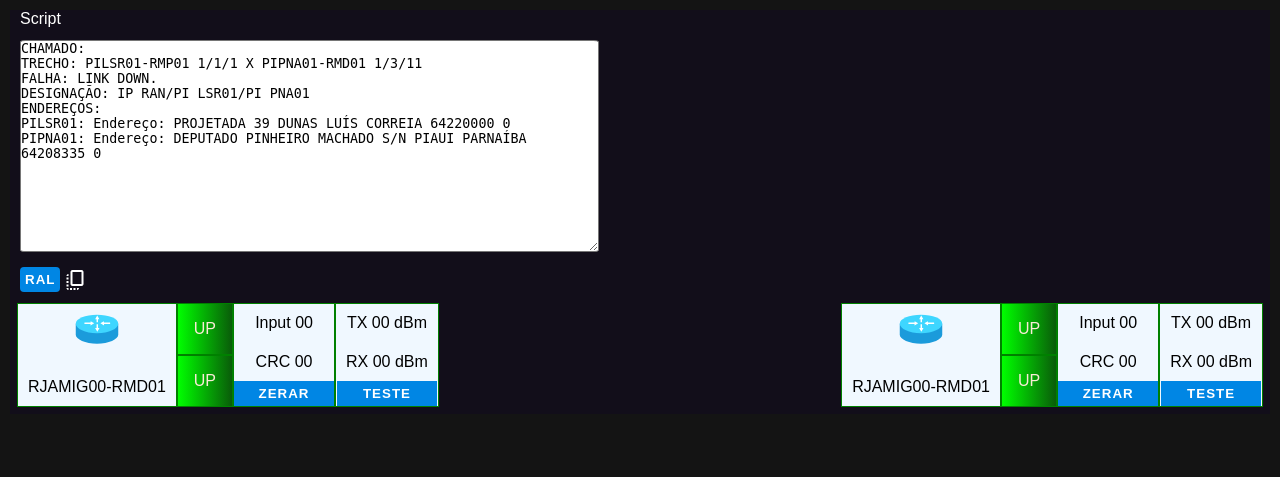
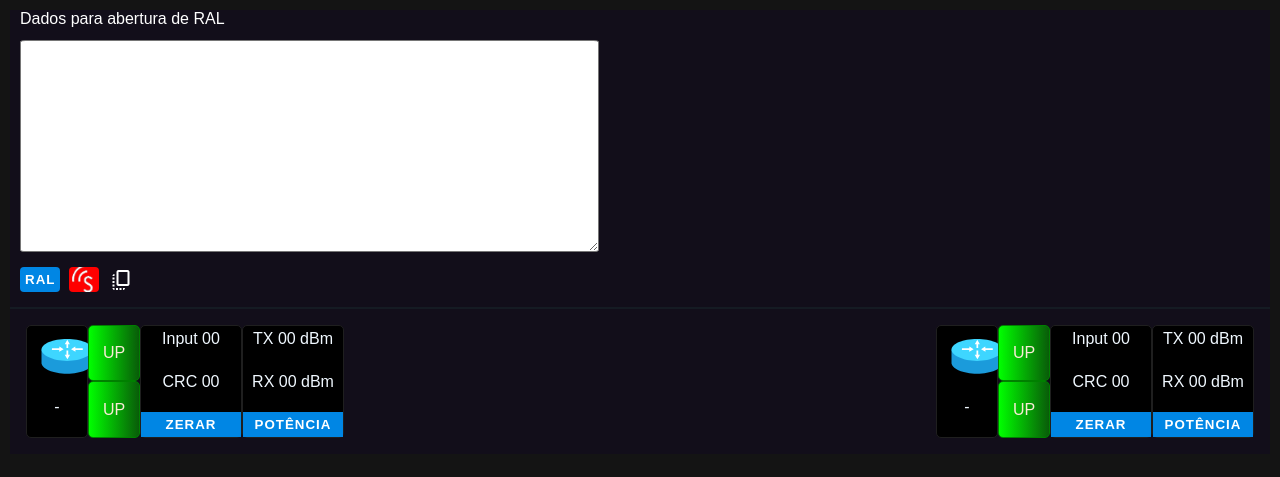
Before and after one commit to lcrochaDEV/template_fastapi, a FastAPI app: page /home/1 in a window 1280 px wide. Shown: the top 477 px of the page. Run offline with FastAPI, Linux system fonts and the light colour scheme; some web fonts are replaced.

Commit message:
criando o method post, com Jinja2

```diff
--- a/app.py
+++ b/app.py
@@ -1,4 +1,4 @@
-from fastapi import FastAPI, Request
+from fastapi import FastAPI, Form, Request
 from fastapi.middleware.cors import CORSMiddleware
 from fastapi.responses import HTMLResponse
 from pydantic import BaseModel
@@ -14,15 +14,14 @@ origins = [
     "http://localhost:8000",
     "*"
 ]
+# Configuração do CORS
 app.add_middleware(
     CORSMiddleware,
-    allow_origins=origins,
+    allow_origins=["*"],  # Permite requisições de qualquer origem
     allow_credentials=True,
-    allow_methods=["POST", "GET"],
-    allow_headers=["*"],
-    max_age=3600,
+    allow_methods=["*"],  # Permite todos os métodos (GET, POST, etc.)
+    allow_headers=["*"],  # Permite todos os headers
 )
-
 # Configuração para o Jinja2
 templates = Jinja2Templates(directory="templates") # O FastAPI precisa ser informado do local dos templates
 
@@ -41,40 +40,72 @@ class Itens(BaseModel):
 def read_root():
     return {"Hello": "World"}
 
-
+#ENVIA DADOS POR URL
 @app.get("/home/{textarea}", response_class=HTMLResponse)
 async def read_root(request: Request, textarea: str):
-      return templates.TemplateResponse(
-            name="index.html",
-            context={"request": request, "textarea_content": textarea}
-      )
+    return templates.TemplateResponse(
+        name="index.html",
+        context={"request": request, "textarea_content": textarea}
+    )
+
+#DASHBOAR PARA VISUALIZAÇÃO
+@app.get("/dash", response_class=HTMLResponse)
+async def read_form(request: Request):
+    return templates.TemplateResponse(
+        name="index.html",
+        context={"request": request}
+    )
+
+#PARA TESTES DE REQUISIÇÕES
+@app.get("/form", response_class=HTMLResponse)
+async def read_form(request: Request):
+    return templates.TemplateResponse(name="form.html", context={"request": request})
+
+cacheList = []
 
 class ItensForms(BaseModel):
-   textarea: str
-   tx: str
-   elementoA: str
-   intA: str
-   elementoB: str
-   intB: str
-
-@app.get("/dash", response_class=HTMLResponse)
-async def read_form(request: Request):
-      return templates.TemplateResponse(
-            name="index.html",
-            context={"request": request}
-      )
-
+    textarea: str
+    tx: str
+    elementoA: str
+    intA: str
+    elementoB: str
+    intB: str
+#ENVIA DADOS EM FORMATO JSON
 @app.post("/submit_data", response_class=HTMLResponse)
 async def submit_data(request: Request, data: ItensForms):
-    return templates.TemplateResponse(
-        name="index.html",
-        context={
-            "request": request,
-            "textarea_content": data.textarea,
-            "tx": data.tx,
-            "elementoA": data.elementoA,
-            "intA": data.intA,
-            "elementoB": data.elementoB,
-            "intB": data.intB
-        }
-    )
+    context={
+        "request": request,
+        "textarea_content": data.textarea,
+        "tx": data.tx,
+        "elementoA": data.elementoA,
+        "intA": data.intA,
+        "elementoB": data.elementoB,
+        "intB": data.intB
+    }
+    # Armazena o dicionário de contexto na cacheList
+    cacheList.append(context)
+
+    # Opcional: Para ver o conteúdo da lista, você pode imprimi-lo
+    print("Conteúdo atual da cacheList:", cacheList)
+    return templates.TemplateResponse("index.html", cacheList)
+
+#ENVIA OS DADOS PARA O PRÓXIMO FORM
+@app.post("/submit_form", response_class=HTMLResponse)
+async def submit_data(request: Request,
+        textarea: str = Form(...),
+        tx: str = Form(...),
+        elementoA: str = Form(...),
+        intA: str = Form(...),
+        elementoB: str = Form(...),
+        intB: str = Form(...)
+):
+    context = {
+        "request": request,
+        "textarea": textarea,
+        "tx": tx,
+        "elementoA": elementoA,
+        "intA": intA,
+        "elementoB": elementoB,
+        "intB": intB
+    }
+    return templates.TemplateResponse("index.html", context)
--- a/static/css/style.css
+++ b/static/css/style.css
@@ -17,6 +17,7 @@ section {
     opacity: 0,5;
     width: 100%;
     height: 100%;
+    margin-top: 2px;
 }
 .btnpopup {
     cursor: pointer;
@@ -31,7 +32,7 @@ section {
     transition-duration: 1s;
     padding: 0 5px;
     display: flex;
-    margin: 1px 1px 1px 10px;
+    margin: 1px 8px 15px 10px;
 }
 .txtarea {
     margin: 10px;
@@ -46,6 +47,7 @@ section {
     background-color: rgba(16, 2, 19, 0.5);
     opacity: 0,5;
 }
+
 .msg {
     display: block; /* Faz o label ocupar toda a largura e ir para uma nova linha */
     color: #fff;
@@ -70,15 +72,31 @@ section {
     margin-left: 10px;
 }
 .sr-only {
-    clip: rect(1px, 1px, 1px, 1px);
-    clip-path: inset(50%);
     height: 1px;
     width: 1px;
     margin: -1px;
     overflow: hidden;
     padding: 0;
+    color: #67da67;
+    padding-right: 10px;
 }
 
+.smartplan {
+    background-image: url("../img/smartplan2.png");
+    background-repeat: no-repeat;
+    background-position: left;
+    background-size: 100%;
+    width: 30px;
+    padding: 0 5px;
+    margin: 0;
+    cursor: pointer;
+    border: none;
+    border-radius: 4px;
+    height: 25px;
+    letter-spacing: 1px;
+    transition-duration: 1s;
+    margin: 1px 8px 1px 1px;
+}
 /*ARTICLE*/
 article {
     display: flex;
@@ -92,7 +110,6 @@ article {
     display: flex;
     justify-content: row;
     margin: 10px;
-    margin: 1px;
     padding: 6px;
 }
 .status {
@@ -105,28 +122,32 @@ article {
     border-width: 1px;
     border-style: solid;
     border-color: green;
-    padding: 1ic;
+    width: 50px;
+    padding: 35% 0;
+    border-radius: 5px;
 }
 
 .caixa, .taxa_error, .potencia {
     border: 1px;
     border-width: 1px;
     border-style: solid;
-    border-color: green;
-    background-color: aliceblue;
+    border-color: rgb(31, 31, 31);
+    background-color: #000000;
+    color: aliceblue;
     display: flex;
     flex-direction: column; /* Itens empilhados verticalmente */
     justify-content: space-between;
     align-items: center;    /* Centraliza os itens horizontalmente */
+    border-radius: 5px;
 }
 
 .caixa p, .taxa_error p, .potencia p {
     text-align: center;
-    margin: 10px;
+    margin: 4px 5px;
 }
 .caixa img {
-    width: 50px;
-    position: inherit;
+    width: 60px;
+    position: relative;
     left: 10px;
     margin: 0;
     padding: 0;
--- a/static/js/raquestRal.js
+++ b/static/js/raquestRal.js
@@ -26,7 +26,7 @@ if (data){
 */
 
 //Pega dados e abre RAL
-let textarea = document.querySelector('.txtarea').value = ObjResponse.textarea;
+let textarea = document.querySelector('.txtarea').value;
 let ral = document.querySelector('.btnpopup'); //Botão
 async function criarRal () {
     let desigtx = regexpAberturaderal(/\w{1,}\s\w{1,}\s\w{1,}\s\w{1,}\s\w{2}\*\w\s\d{4}|\w{1,}\s\w{1,}\s\w{1,}\s\w{1,}\s\d+\w\s\d+/gm);
@@ -80,3 +80,20 @@ ral.addEventListener('click', async (event) => {
         sr_only.style.display = 'none';
     }
 })
+
+let smartplanForm = document.querySelector(".smartplanForm");
+smartplanForm.addEventListener('submit', async (event) => {
+        //event.preventDefault();
+        let bodyObj = {
+            textarea: "TEXTO DO CAMPO TEXTAREA",
+            tx:"RJO AM RJO AM DP*V 0001",
+            elementoA: "RJMAD01-RMD01",
+            intA: "1/1/1",
+            elementoB: "RJMAD01-RMD02",
+            intB: "1/1/2"
+        }
+        await ConnectJson.connectJsonUrlJson('http://localhost:8001/submit_form', bodyObj);
+        window.location.href = "http://127.0.0.1:8001/submit_form";
+    }
+
+)
--- a/templates/index.html
+++ b/templates/index.html
@@ -14,17 +14,18 @@
       <body>
             <section>
                   <div class="text">
-                        <form action="">
-                              <label for="msg" class="msg">Script</label>
-                              <textarea class="txtarea" value="" rows="14" cols="70">{{textarea_content}}</textarea>
+                        <form action="/submit_form" method="post" class="smartplanForm">
+                              <label for="msg" class="msg">Dados para abertura de RAL</label>
+                              <textarea class="txtarea" value="" rows="14" cols="70">{{textarea}}</textarea>
                               <div class="btns">
-                              <input type="submit" value="RAL" class="btnpopup">
-                              <a href="#" class="copyall" alt="copy"><span class="material-symbols-outlined">copy_all</span></a>
+                                    <input type="submit" value="RAL" class="btnpopup">
+                                    <input type="submit" value="" class="smartplan">
+                                    <a href="#" class="copyall" alt="copy"><span class="material-symbols-outlined" title="copy">copy_all</span></a>
                               </div>
                         </form>
                         <p class="alertaral"></p>
                         <label class="loading">
-                              <span class="sr-only">Loading progress</span>
+                              <span class="sr-only">Loading progress... </span>
                               <progress></progress>
                         </label>
                   </div>
@@ -33,7 +34,8 @@
                   <div class="conteiner">
                         <div class="caixa">
                               <img src="../static/img/router.svg">
-                              <p><span>RJAMIG00-RMD01</span></p>
+                              <p><span>{{elementoA}} - {{intA}}</span></p>
+                              <p><span>{{tx}}</span></p>
                         </div>
                         <div class="interface_state">
                               <div class="status">
@@ -54,14 +56,15 @@
                               <p>TX <span>00 dBm</span></p>
                               <p>RX <span>00 dBm</span></p>
                               <form action="">
-                                    <input type="submit" value="Teste" class="btnsteste">
+                                    <input type="submit" value="Potência" class="btnsteste">
                               </form>
                         </div>
                   </div>
                   <div class="conteiner">
                         <div class="caixa">
                               <img src="../static/img/router.svg">
-                              <p><span>RJAMIG00-RMD01</span></p>
+                              <p><span>{{elementoB}} - {{intB}}</span></p>
+                              <p><span>{{tx}}</span></p>
                         </div>
                         <div class="interface_state">
                               <div class="status">
@@ -82,7 +85,7 @@
                               <p>TX <span>00 dBm</span></p>
                               <p>RX <span>00 dBm</span></p>
                               <form action="">
-                                    <input type="submit" value="Teste" class="btnsteste">
+                                    <input type="submit" value="Potência" class="btnsteste">
                               </form>
                         </div>
                   </div>
```
Also changed, not shown: templates/form.html (added, +145 -0 lines), static/img/smartplan.png (added), static/img/smartplan2.png (added), 1 other file.
